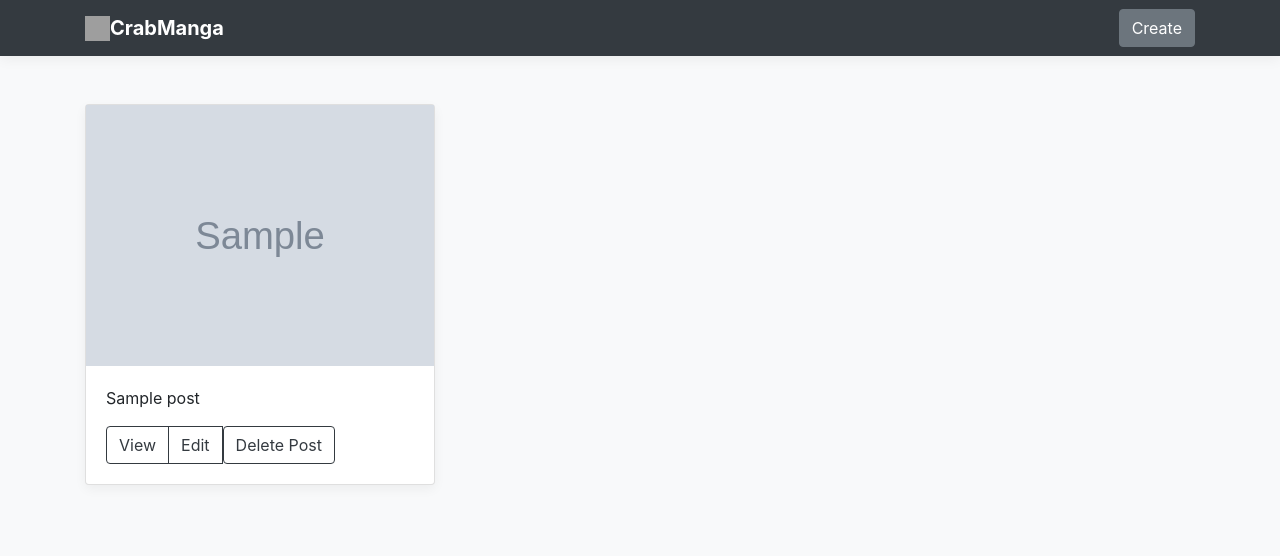
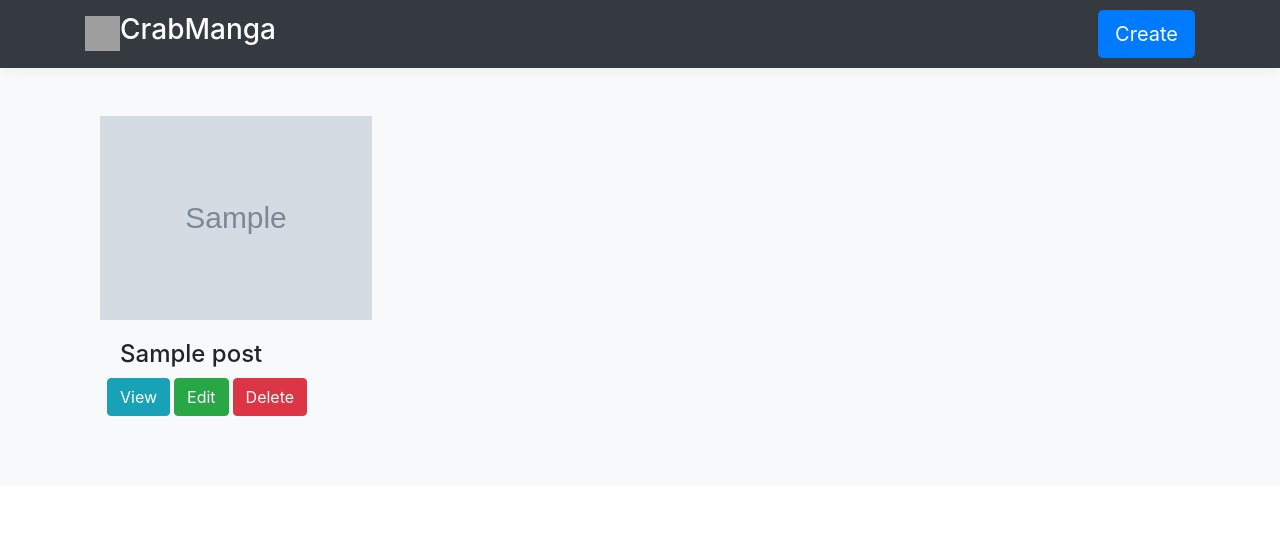
Before and after one commit to tarrasdev/crabmanga, a Laravel app: page / in a window 1280 px wide. Shown: the top 556 px of the page. Run offline with Laravel 8, Linux system fonts and the light colour scheme; tables that the repository leaves empty hold one stand-in row (values such as "Sample post"); grey boxes marked "Sample" are stand-in pictures; settings files or empty folders that the repository lacks are supplied; some libraries are stand-ins or nearby versions; grey boxes are pictures that could not be loaded.

Commit message:
Some changes to pages style, galleries now can be deleted with posts

```diff
--- a/app/Http/Controllers/GalleriesController.php
+++ b/app/Http/Controllers/GalleriesController.php
@@ -18,6 +18,10 @@
     public function upload(Post $post)
     {
 
+        $this->validate(request(),[
+            'image'=>'required|image|mimes:png|max:2048'
+        ]);
+
         foreach(request('image') as $key){
             $name = uniqid().'.'.$key->getClientOriginalExtension();
             $key->move(public_path('images'), $name);
--- a/app/Http/Controllers/PostsController.php
+++ b/app/Http/Controllers/PostsController.php
@@ -57,8 +57,11 @@
 
     public function destroy($id)
     {
-        Post::find($id)->delete();
-        return back();
+       $post = Post::find($id);
+       $post->galleries()->delete();
+       $post->delete();
+
+       return redirect('/');
     }
 
     public function edit(Post $post)
--- a/public/css/crab.css
+++ b/public/css/crab.css
@@ -36,13 +36,27 @@
     margin-bottom: .25rem;
   }
 
-  .box-shadow { box-shadow: 0 .25rem .75rem rgba(0, 0, 0, .05); }
+  .box-shadow { box-shadow: 0 .25rem .75rem rgba(50, 136, 151, 0.05); }
 
  .crab {
-  height: 25px;
-  width: 25px;
+  height: 35px;
+  width: 35px;
 }
 
 .thumbimage {
   height: ;
 }
+
+.buttons {
+  margin: 2px;
+}
+
+.images {
+  width: 85%;
+  height: 85%;
+}
+
+.image-show {
+  width: 75%;
+  height: auto;
+}
--- a/resources/views/partials/nav.blade.php
+++ b/resources/views/partials/nav.blade.php
@@ -2,9 +2,14 @@
   <div class="navbar navbar-dark bg-dark box-shadow">
     <div class="container d-flex justify-content-between">
       <a href="/" class="navbar-brand d-flex align-items-center">
-        <img src="/img/crab.png" class='crab'>
-        <strong>CrabManga</strong>
-        <a href="/posts/create" class='btn btn-secondary'>Create</a>
+        <div>
+          <img src="/crab.png" class='crab'>
+        </div>
+
+        <div>
+          <h3>CrabManga</h3>
+        </div>
+      <a href="/posts/create" class='btn btn-primary btn-lg'>Create</a>
       </a>
     </div>
   </div>
--- a/resources/views/posts/post.blade.php
+++ b/resources/views/posts/post.blade.php
@@ -1,21 +1,25 @@
 <div class="col-md-4">
-  <div class="card mb-4 box-shadow">
+  <div class="container">
 
       @if($post->cover!=null)
-        <img src="{{$post->cover}}" class='img-fluid'>
+        <img src="{{$post->cover}}" class='img-fluid images'>
       @endif
       <div class="card-body">
-        <p class="card-text">{{$post->title}}</p>
+        <h4 class="card-text">{{$post->title}}</h4>
           <div class="d-flex justify-content-between align-items-center">
-            <div class="btn-group">
-              <a class='btn btn-outline-dark' href='posts/{{$post->id}}'>View</a>
-              <a class='btn btn-outline-dark' href="posts/{{$post->id}}/edit">Edit</a>
-                <form action="/posts/{{$post->id}}" method='POST'>
+            <div class="row">
+
+            <a class='btn btn-info buttons' href='posts/{{$post->id}}'>View</a>
+
+            <a class='btn btn-success buttons' href="posts/{{$post->id}}/edit">Edit</a>
+
+            <form action="/posts/{{$post->id}}" method='POST'>
                   {{csrf_field()}}
                   {{method_field('DELETE')}}
-                    <button class='btn btn-outline-dark'>Delete Post</button>
+                    <button class='btn btn-danger buttons'>Delete</button>
 
-                </form>
+            </form>
+
             </div>
            </div>
           </div>
```
Also changed, not shown: resources/views/posts/show.blade.php (+10 -13 lines), README.md, 1 other file.
